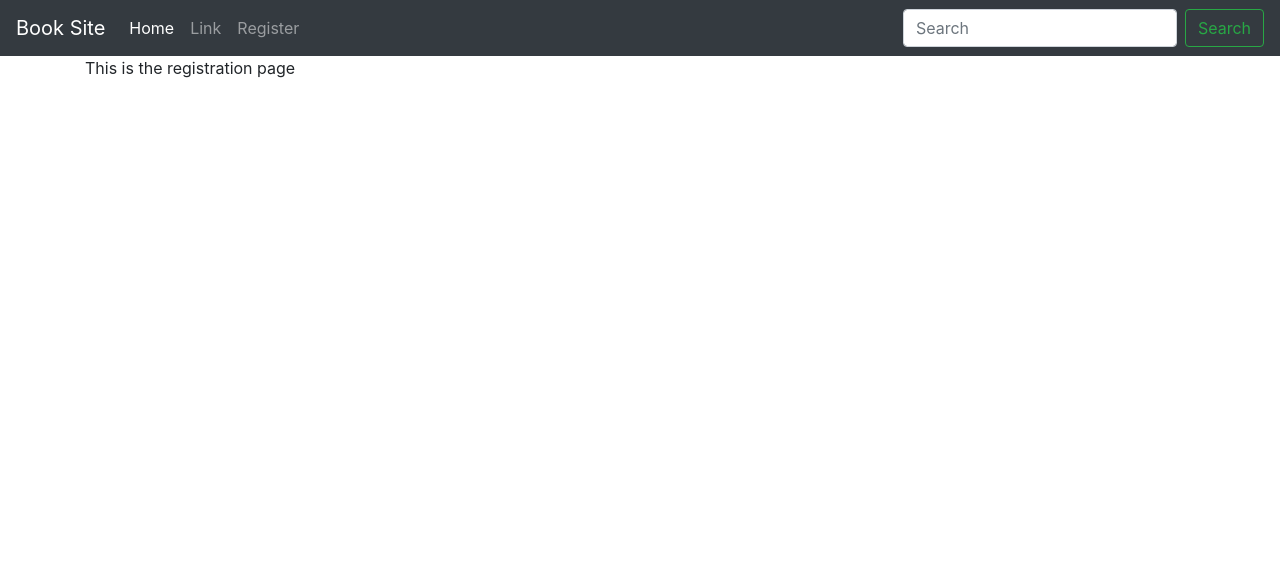
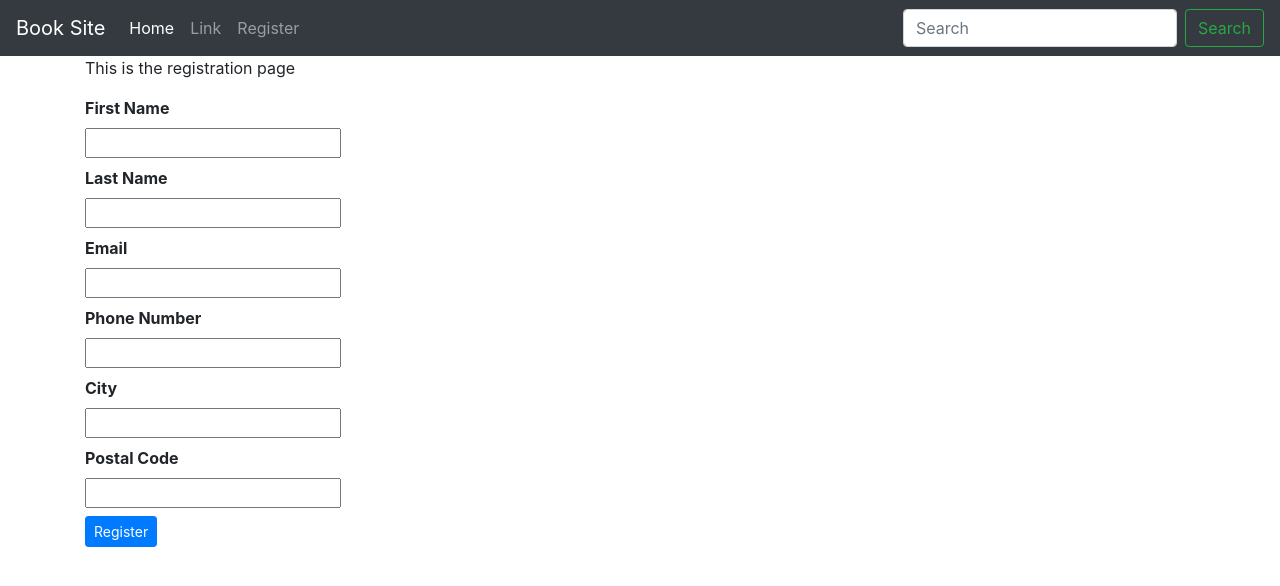
Before and after one commit to 98pontan/D0018E, a Flask app: page /register in a window 1280 px wide. Shown: the top 586 px of the page. Run offline with Flask 2, Linux system fonts and the light colour scheme; some libraries are stand-ins or nearby versions.

Commit message:
Made changes to RegisterForm class, more changes needed

```diff
--- a/Models/Registration.py
+++ b/Models/Registration.py
@@ -2,10 +2,11 @@ from flask import Flask, render_template, flash, redirect, url_for, sessions, lo
 from wtforms import Form, StringField, TextAreaField, PasswordField, validators
 import hashlib, uuid
 
-class ReigsterForm(Form):
-    first_name = StringField('First Name', [validators.Length(min=1, max=50), validators.InputRequired])
+
+class RegisterForm(Form):
+    first_name = StringField('First Name', [validators.Length(min=1, max=50), validators.InputRequired()])
     last_name = StringField('Last Name', [validators.Length(min=1, max=50), validators.InputRequired()])
-    email = StringField('Email', [validators.email, validators.Length(min=1, max=50)])
-    city = StringField('City', validators.Length(min=1, max=50))
-    postal_code = StringField('Postal Code', validators.Length(min=1, max=50))
-    phone = StringField('Phone Number', validators.Length(min=1, max=50))
+    email = StringField('Email', [validators.Email("Enter a valid email"), validators.Length(min=1, max=50), validators.InputRequired()])
+    city = StringField('City', [validators.Length(min=1, max=50), validators.InputRequired()])
+    postal_code = StringField('Postal Code', [validators.Length(min=5, max=5), validators.InputRequired()])
+    phone = StringField('Phone Number', [validators.Length(min=1, max=50)])
--- a/app.py
+++ b/app.py
@@ -1,5 +1,10 @@
-from flask import Flask, render_template
+from flask import Flask, render_template, flash, redirect, url_for, sessions, logging, request
 import pymysql.cursors
+from Models import Registration
+from wtforms import Form, StringField, TextAreaField, PasswordField, validators
+
+from Models.Registration import RegisterForm
+
 """connection = pymysql.connect(host='localhost',
                              user='oscar',
                              password='hej',
@@ -24,9 +29,15 @@ app = Flask(__name__)
 def hello_world():
     return render_template('index.html')
 
-@app.route('/register')
+
+@app.route('/register', methods=['GET', 'POST'])
 def register():
-    return render_template('register.html')
+    form = RegisterForm(request.form)
+    if request.form == 'POST' and form.validate():
+        return render_template('register.html', form=form)
+    return render_template('register.html', form=form)
+
+
 
 if __name__ == '__main__':
-    app.run(Debug = True)
+    app.run(Debug=True)
--- a/templates/register.html
+++ b/templates/register.html
@@ -1,5 +1,17 @@
 {% extends 'layout.html' %}
+{% from "formhelper.html" import render_field%}
 
 {% block body %}
     <p>This is the registration page</p>
+    <form method="POST" action="">
+        <div class="form-group">
+            {{render_field(form.first_name)}}
+            {{render_field(form.last_name)}}
+            {{render_field(form.email)}}
+            {{render_field(form.phone)}}
+            {{render_field(form.city)}}
+            {{render_field(form.postal_code)}}
+            <button type="submit" class="btn btn-primary btn-sm">Register</button>
+        </div>
+    </form>
 {% endblock %}
```
